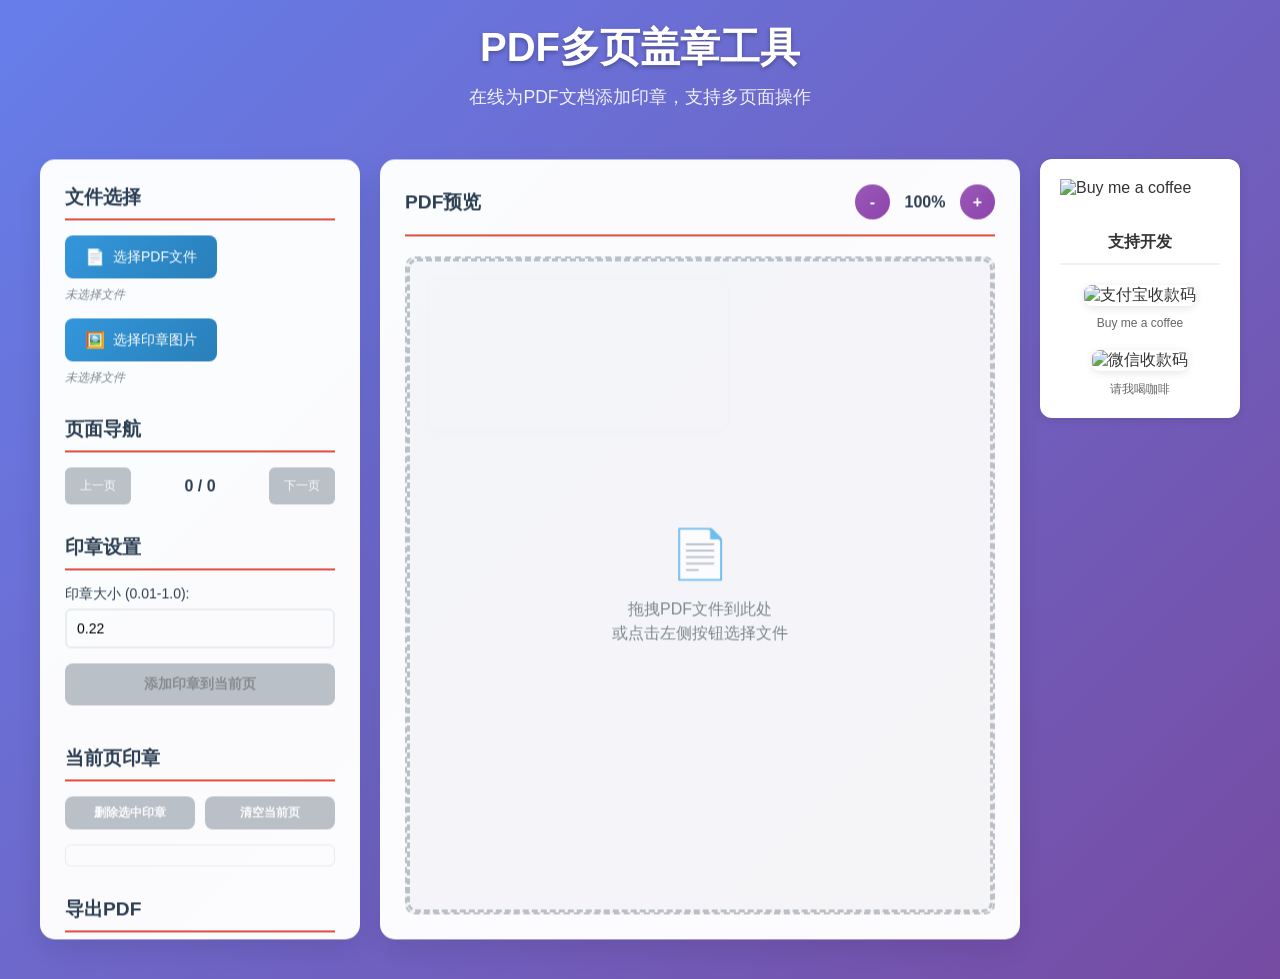
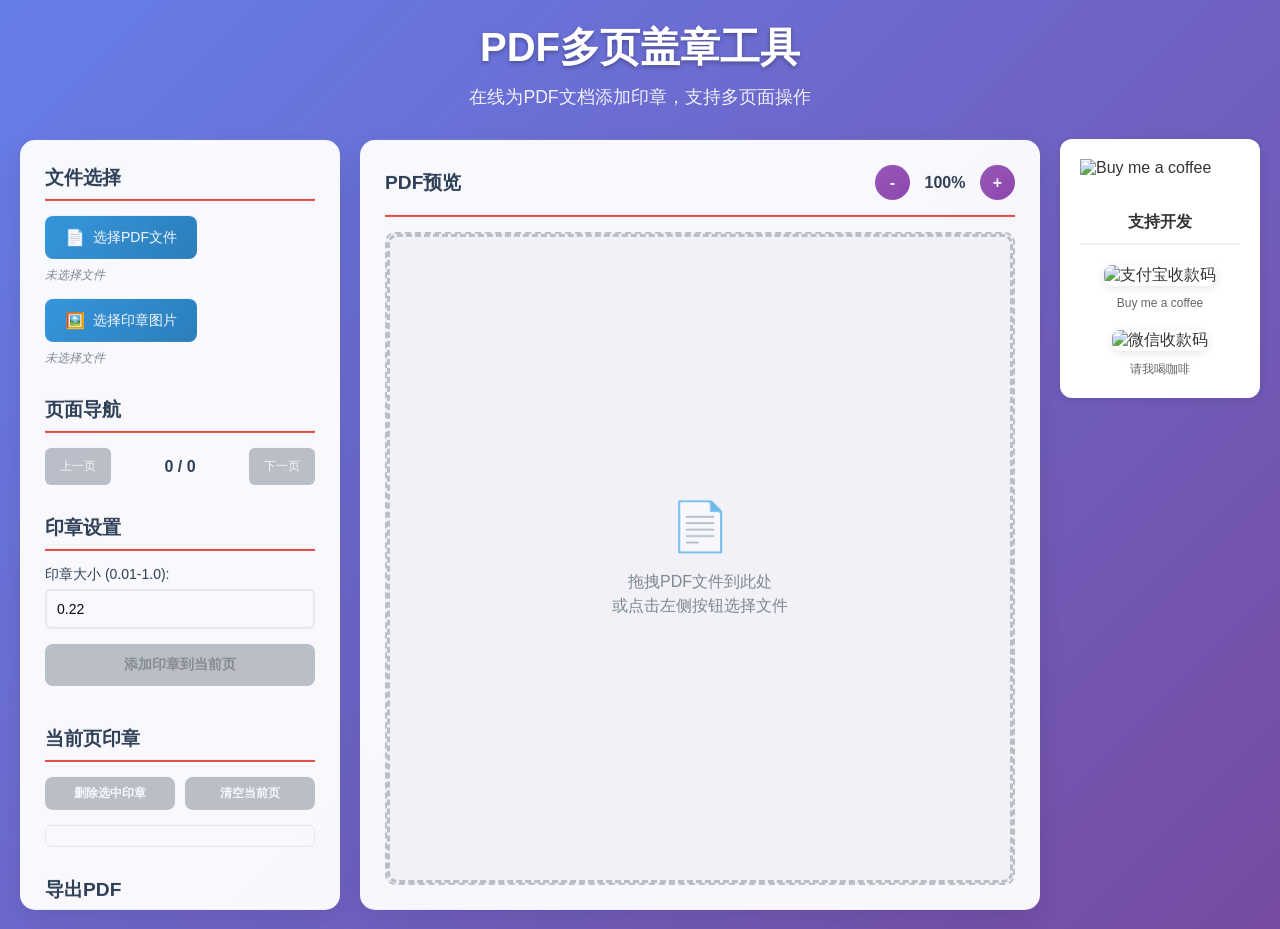

feat: 印章混合模式改为multiply以保持文字清晰；骑缝章删除优化为整组删除

--- a/styles.css
+++ b/styles.css
@@ -43,8 +43,7 @@ header p {
   display: grid;
   grid-template-columns: 320px 1fr 200px;
   gap: 20px;
-  height: calc(100vh - 80px);
-  padding: 20px;
+  height: calc(100vh - 130px);
   max-width: 1600px;
   margin: 0 auto;
 }
@@ -184,6 +183,38 @@ header p {
   border-color: #3498db;
 }
 
+/* 印章类型切换按钮 */
+.stamp-type-toggle {
+  display: flex;
+  gap: 8px;
+}
+
+.stamp-type-btn {
+  flex: 1;
+  padding: 10px 8px;
+  border: 2px solid #e0e0e0;
+  border-radius: 8px;
+  background: #f8f9fa;
+  cursor: pointer;
+  font-size: 13px;
+  font-weight: 600;
+  color: #666;
+  transition: all 0.25s ease;
+}
+
+.stamp-type-btn:hover {
+  border-color: #3498db;
+  color: #3498db;
+  background: #eef6ff;
+}
+
+.stamp-type-btn.active {
+  background: linear-gradient(135deg, #e74c3c, #c0392b);
+  color: white;
+  border-color: transparent;
+  box-shadow: 0 2px 8px rgba(231, 76, 60, 0.3);
+}
+
 /* 按钮样式 */
 .action-btn {
   width: 100%;
@@ -306,15 +337,17 @@ header p {
   box-shadow: 0 10px 30px rgba(0, 0, 0, 0.1);
   display: flex;
   flex-direction: column;
+  overflow: hidden;
 }
 
 .preview-header {
   display: flex;
   justify-content: space-between;
   align-items: center;
-  margin-bottom: 20px;
+  margin-bottom: 15px;
   padding-bottom: 15px;
   border-bottom: 2px solid #e74c3c;
+  flex-shrink: 0;
 }
 
 .preview-header h3 {
@@ -354,21 +387,34 @@ header p {
   text-align: center;
 }
 
-/* 预览容器 */
+/* 预览容器 - 可滚动 */
 .preview-container {
   flex: 1;
   position: relative;
-  overflow: auto;
+  overflow-y: auto;
+  overflow-x: hidden;
   border: 2px dashed #bdc3c7;
   border-radius: 10px;
   background: #f8f9fa;
+}
+
+/* 多页面包装器 */
+.pages-wrapper {
   display: flex;
-  align-items: flex-start;
-  justify-content: flex-start;
+  flex-direction: column;
+  align-items: center;
+  gap: 20px;
   padding: 20px;
 }
 
-.pdf-canvas {
+/* 单页容器 */
+.page-item {
+  position: relative;
+  flex-shrink: 0;
+  display: inline-block;
+}
+
+.page-item .pdf-canvas {
   box-shadow: 0 5px 20px rgba(0, 0, 0, 0.1);
   border-radius: 8px;
   background: white;
@@ -377,14 +423,34 @@ header p {
   display: block;
 }
 
-.stamp-overlay {
+/* 页号标签 */
+.page-label {
+  position: absolute;
+  top: -10px;
+  left: 50%;
+  transform: translateX(-50%);
+  background: rgba(0, 0, 0, 0.7);
+  color: white;
+  padding: 2px 12px;
+  border-radius: 10px;
+  font-size: 12px;
+  font-weight: 600;
+  z-index: 5;
+  pointer-events: none;
+}
+
+/* 印章覆盖层（每页独立） */
+.page-stamp-overlay {
   position: absolute;
   top: 0;
   left: 0;
+  right: 0;
+  bottom: 0;
   pointer-events: none;
   z-index: 10;
 }
 
+/* 印章样式 */
 .stamp {
   position: absolute;
   cursor: move;
@@ -392,6 +458,7 @@ header p {
   border: 2px solid transparent;
   border-radius: 4px;
   transition: border-color 0.3s ease;
+  transform-origin: center center;
 }
 
 .stamp:hover {
@@ -403,11 +470,57 @@ header p {
   box-shadow: 0 0 10px rgba(231, 76, 60, 0.5);
 }
 
-.stamp img {
+.stamp img,
+.stamp canvas {
   width: 100%;
   height: 100%;
   object-fit: contain;
   border-radius: 2px;
+  mix-blend-mode: multiply;
+}
+
+/* 旋转手柄 */
+.stamp-rotate-handle {
+  position: absolute;
+  top: -18px;
+  left: 50%;
+  transform: translateX(-50%);
+  width: 22px;
+  height: 22px;
+  background: #e74c3c;
+  border: 2px solid white;
+  border-radius: 50%;
+  cursor: grab;
+  display: none;
+  z-index: 20;
+  box-shadow: 0 2px 6px rgba(0, 0, 0, 0.3);
+  transition: transform 0.15s ease;
+}
+
+.stamp.selected .stamp-rotate-handle {
+  display: block;
+}
+
+.stamp-rotate-handle:hover {
+  transform: translateX(-50%) scale(1.2);
+  box-shadow: 0 3px 10px rgba(231, 76, 60, 0.6);
+}
+
+.stamp-rotate-handle:active {
+  cursor: grabbing;
+  transform: translateX(-50%) scale(1.3);
+}
+
+/* 旋转手柄连接线 */
+.stamp-rotate-handle::before {
+  content: '';
+  position: absolute;
+  top: 100%;
+  left: 50%;
+  transform: translateX(-50%);
+  width: 2px;
+  height: 12px;
+  background: #e74c3c;
 }
 
 /* 拖拽区域 */
@@ -537,6 +650,7 @@ header p {
   .preview-panel {
     order: 1;
     min-height: 400px;
+    max-height: 60vh;
   }
 
   .donation-panel {
